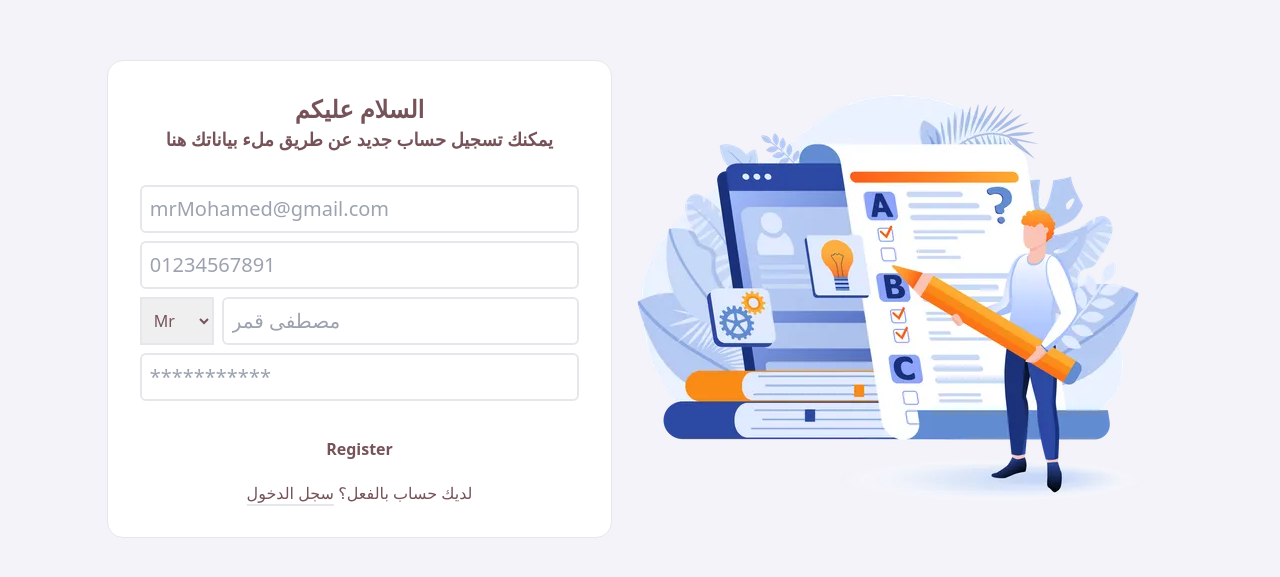
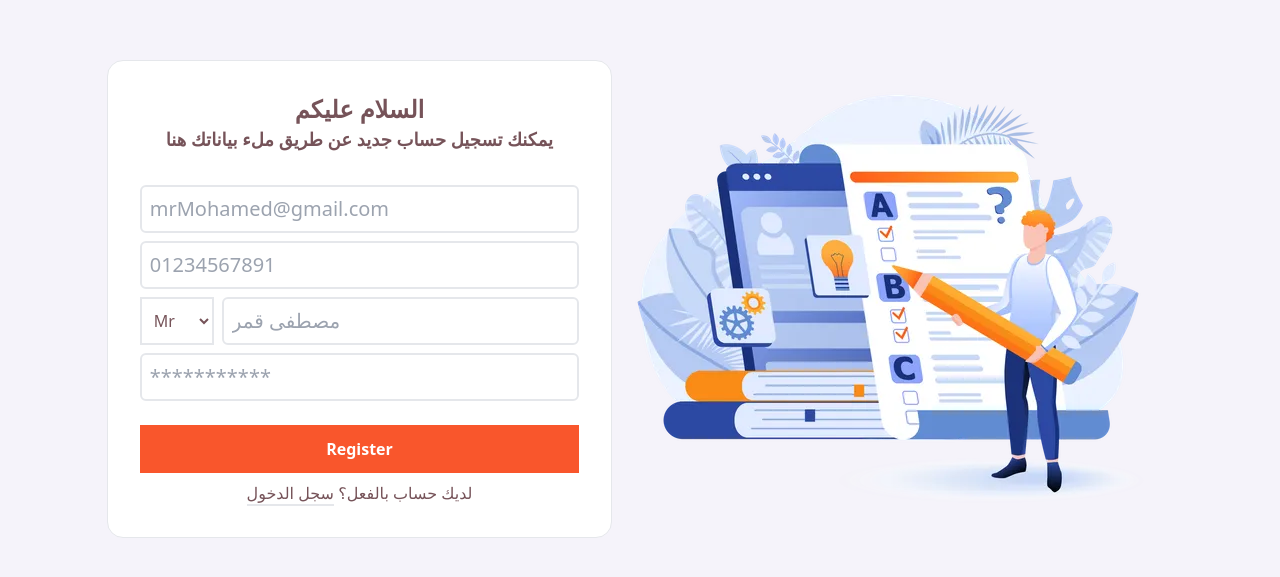
Before and after one commit to mostafakamar2308/bayt-mo3alem, a Next.js app: page /teacher-register in a window 1280 px wide. Shown: the part 101-678 px from the top of the page. Built offline with nearby package versions, Linux system fonts and the light colour scheme.

Commit message:
fixed a bug in creating grades for teachers

```diff
--- a/src/app/(teacher)/teacher-register/RegisterationForm.js
+++ b/src/app/(teacher)/teacher-register/RegisterationForm.js
@@ -54,7 +54,11 @@ function RegisterationForm() {
         onChange={handleChange}
       />
       <div className="flex gap-2">
-        <select className="p-2 border-2" onChange={handleChange} name="gender">
+        <select
+          className="p-2 bg-white border-2 text-text"
+          onChange={handleChange}
+          name="gender"
+        >
           <option value="male">Mr</option>
           <option value={"female"}>Miss</option>
         </select>
@@ -78,7 +82,7 @@ function RegisterationForm() {
       />
       <button
         onClick={handleRegister}
-        className="py-3 mt-4 font-bold bg-white text-text bg-orange"
+        className="py-3 mt-4 font-bold text-white bg-orange"
       >
         Register
       </button>
--- a/src/app/exam/[examID]/page.js
+++ b/src/app/exam/[examID]/page.js
@@ -33,9 +33,17 @@ async function page({ params }) {
   if (!isSubscribed) {
     student.teacherIds.push(teacher._id);
     if (teacher.studentIds.length > 0) {
-      teacher.studentIds
-        .find((grade) => grade.grade === student.grade)
-        .students.push(student._id);
+      const studentGrade = teacher.studentIds.find(
+        (grade) => grade.grade === student.grade
+      );
+      if (studentGrade) {
+        studentGrade.students.push(student._id);
+      } else {
+        teacher.studentIds.push({
+          grade: student.grade,
+          students: [student._id],
+        });
+      }
     } else {
       teacher.studentIds = [{ grade: student.grade, students: [student._id] }];
     }
--- a/src/app/new-exam/ExamForm.js
+++ b/src/app/new-exam/ExamForm.js
@@ -164,7 +164,7 @@ function ExamForm() {
         <div className="flex justify-center">
           <button
             onClick={handleSubmit}
-            className="w-full px-4 py-2 text-xl font-bold border-2 border-gray-400 rounded-lg lg:w-1/2 bg-orange hover:shadow-md"
+            className="w-full px-4 py-2 text-xl font-bold text-white border-2 border-gray-400 rounded-lg lg:w-1/2 bg-orange hover:shadow-md"
           >
             Puplish Exam{" "}
           </button>
```
